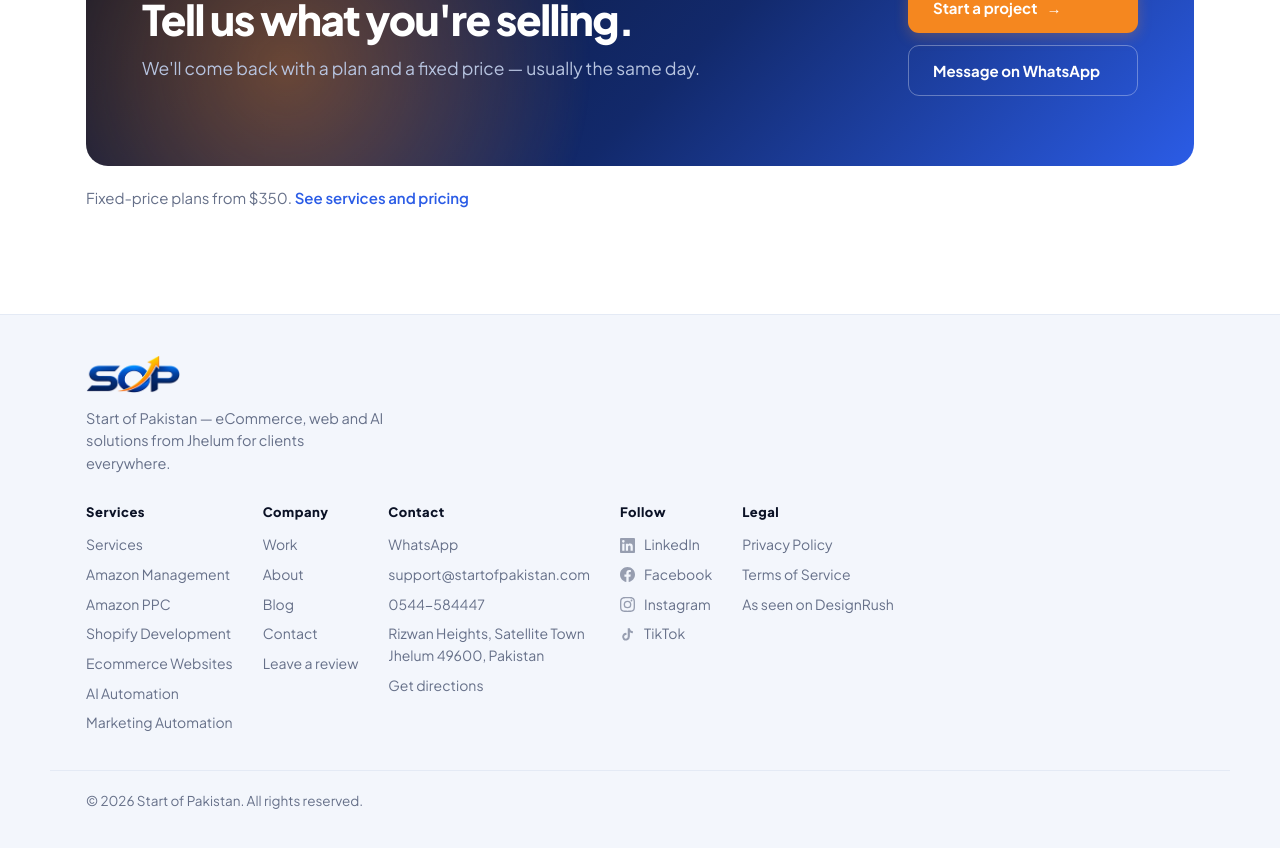
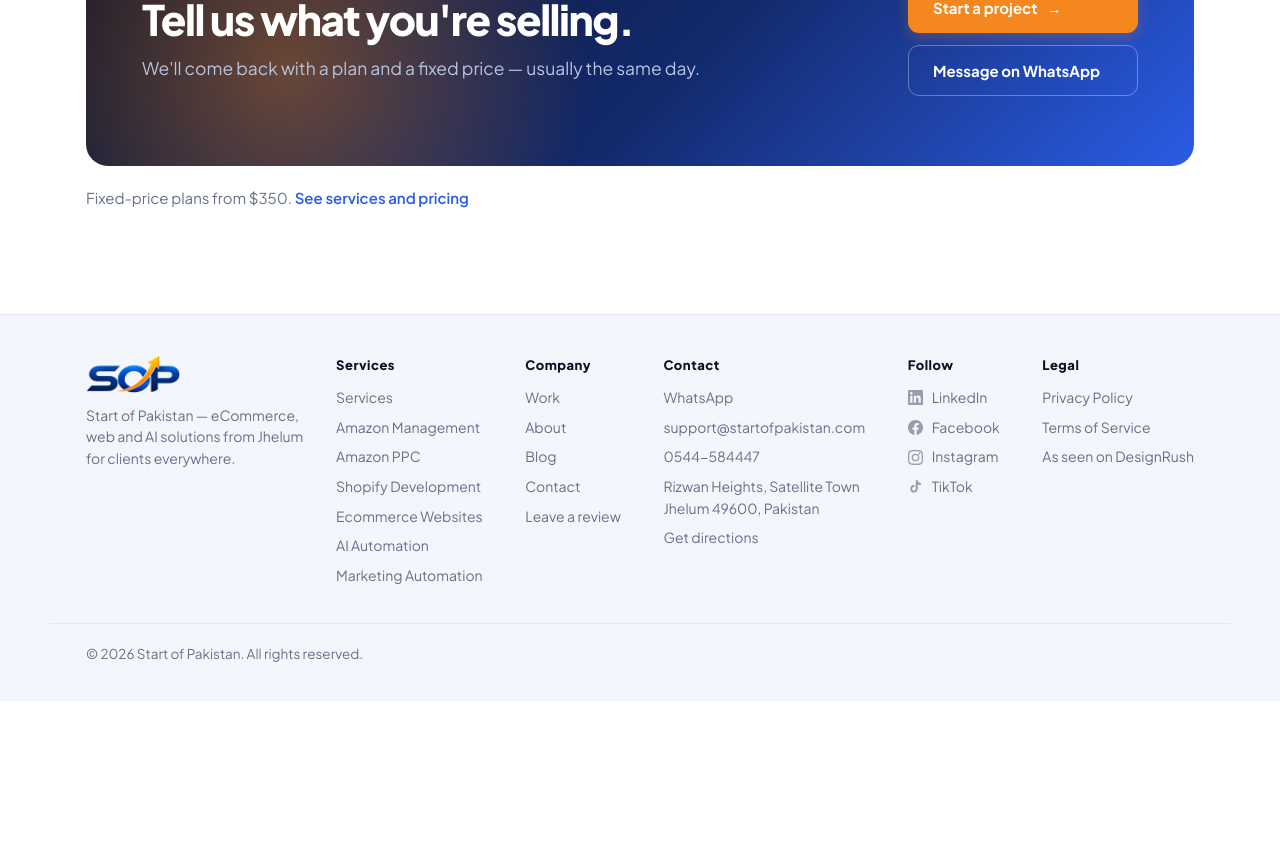
Before and after one commit to startofpakistan1-svg/sop-website, a Next.js app: page / in a window 1280 px wide. Shown: the part 7504-8352 px from the top of the page. After the commit the page ends 8205 px from the top, so only its background shows below. Built offline with nearby package versions, Linux system fonts and the light colour scheme.

Commit message:
Fix footer layout

```diff
--- a/src/app/globals.css
+++ b/src/app/globals.css
@@ -570,13 +570,22 @@
 
 /* ============ FOOTER ============ */
 footer{padding:40px 0 36px;border-top:1px solid var(--hair);background:var(--mist)}
-.foot{display:flex;justify-content:space-between;gap:28px 40px;flex-wrap:wrap}
-.foot p{color:var(--ash);font-size:14.5px;margin-top:14px;max-width:300px}
-/* one column on phones, two from sm, three from md, a single row from lg */
-.foot-links{display:grid;grid-template-columns:1fr;gap:24px 40px}
+.foot{display:grid;grid-template-columns:1fr;gap:28px 30px}
+.foot-brand{max-width:260px}
+.foot p{color:var(--ash);font-size:14px;margin-top:12px;max-width:100%}
+/* one column on phones, two from sm, three from md */
+.foot-links{display:grid;grid-template-columns:1fr;gap:24px 30px}
 @media (min-width:640px){.foot-links{grid-template-columns:repeat(2,auto)}}
 @media (min-width:768px){.foot-links{grid-template-columns:repeat(3,auto)}}
-@media (min-width:1024px){.foot-links{grid-template-columns:repeat(5,auto);gap:24px 30px}}
+/* From 1180px the brand and all five columns share one row. 1180 rather than
+   1024 because the five content-sized columns plus the brand only genuinely
+   fit from there; below it the 3-column grid above applies. */
+@media (min-width:1180px){
+  .foot{grid-template-columns:minmax(200px,220px) 1fr;align-items:start}
+  .foot-links{grid-template-columns:repeat(5,auto);justify-content:space-between}
+}
+/* long unbreakable strings wrap rather than forcing the row to break */
+.foot-col a,.foot-col span{overflow-wrap:anywhere}
 .foot-col h4{font-size:13px;font-weight:800;letter-spacing:.04em;margin-bottom:12px}
 .foot-col a,.foot-col span{display:block;color:var(--ash);font-size:14px;margin-bottom:8px;transition:color .3s ease,transform .35s var(--e)}
 .foot-col a:hover{color:var(--ink);transform:translateX(3px)}
--- a/src/components/Footer.jsx
+++ b/src/components/Footer.jsx
@@ -11,7 +11,7 @@
   return (
     <footer>
       <div className="wrap foot">
-        <div>
+        <div className="foot-brand">
           <img className="logo-img" src="/logo.png" alt="SOP logo" />
           <p>
             Start of Pakistan — eCommerce, web and AI solutions from Jhelum for
```
